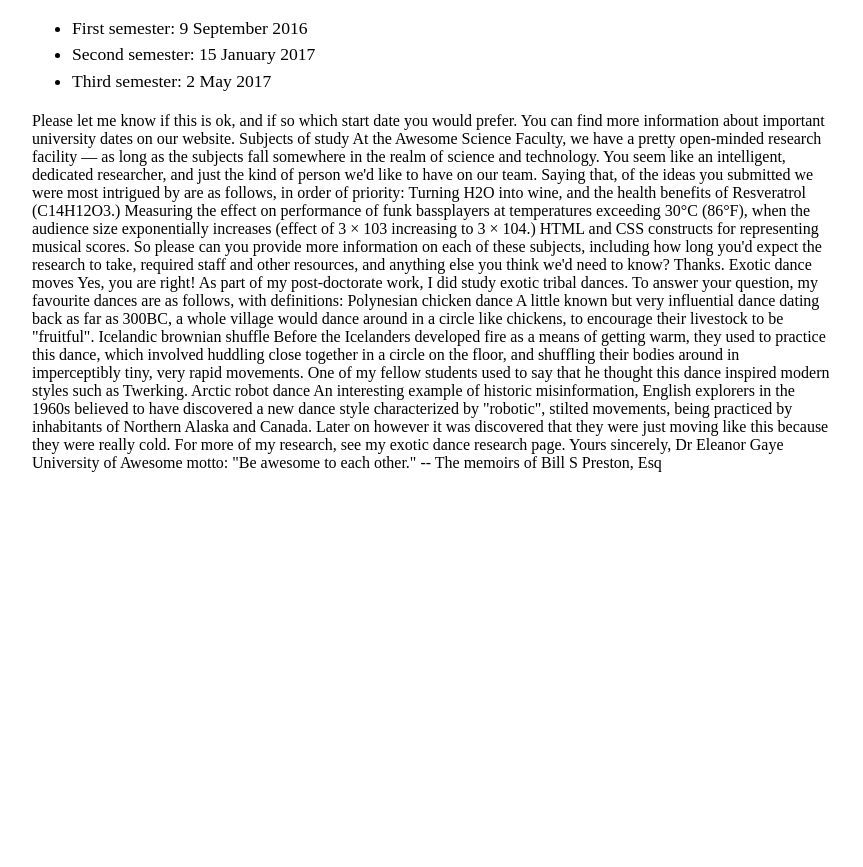
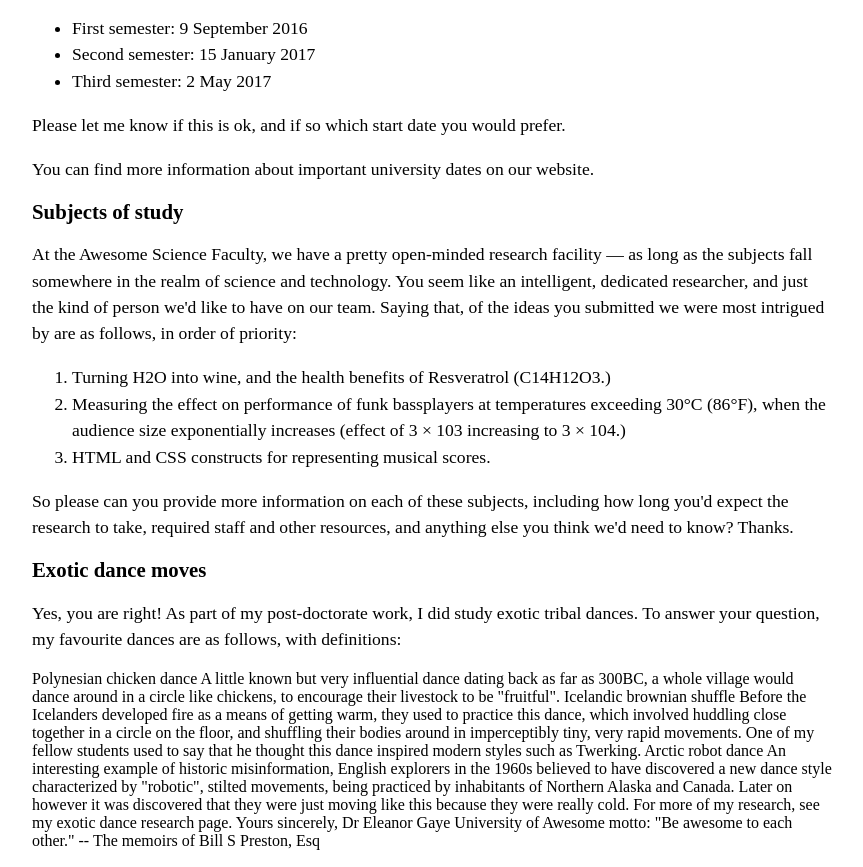
Before and after one commit to Wildercat/letter-markup-exercise, a plain HTML site: page index.html in a window 1280 px wide. Shown: the part 580-1447 px from the top of the page, without its empty margins (208-1071 px from the left). Before the commit the page ends 1069 px from the top, so only its background shows below. Drawn offline with Linux system fonts and the light colour scheme.

Commit message:
Update index.html

```diff
--- a/index.html
+++ b/index.html
@@ -3,7 +3,8 @@
     <link rel="stylesheet" href="style.css">
   </head>
   <body>
-    <address class = "sender-column">Dr. Eleanor Gaye
+    <address class = "sender-column">
+      Dr. Eleanor Gaye
 <br>Awesome Science faculty
 <br>University of Awesome
 <br>Bobtown, CA 99999,
@@ -31,30 +32,38 @@ Thank you for your recent application to join us at the University of Awesome's
     <h2>Starting dates</h2>
 <p>
 We are happy to accommodate you starting your study with us at any time, however it would suit us better if you could start at the beginning of a semester; the start dates for each one are as follows:
-<ul>
+    </p>
+    <ul>
   <li>First semester: <time datetime="2016-09-09">9 September 2016</time></li>
   <li>Second semester: <time datetime="2017-01-15">15 January 2017</time></li>
   <li>Third semester: <time datetime="2017-05-02">2 May 2017</time></li>
     </ul>
-Please let me know if this is ok, and if so which start date you would prefer.
+<p>
+  Please let me know if this is ok, and if so which start date you would prefer.
+    </p>
+    <p>
+You can find more information about important university dates on our website.
+    </p>
 
-You can find more information about important university dates on our website.
+<h2>Subjects of study</h2>
+<p>
+At the Awesome Science Faculty, we have a pretty open-minded research facility — as long as the subjects fall somewhere in the realm of science and technology. You seem like an intelligent, dedicated researcher, and just the kind of person we'd like to have on our team. Saying that, of the ideas you submitted we were most intrigued by are as follows, in order of priority:
+    </p>
+    <ol>
+      <li>Turning H2O into wine, and the health benefits of Resveratrol (C14H12O3.)</li>
+      <li>
+Measuring the effect on performance of funk bassplayers at temperatures exceeding 30°C (86°F), when the audience size exponentially increases (effect of 3 × 103 increasing to 3 × 104.)
+      </li>
+      <li>HTML and CSS constructs for representing musical scores.</li>
+    </ol>
+<p>
+So please can you provide more information on each of these subjects, including how long you'd expect the research to take, required staff and other resources, and anything else you think we'd need to know? Thanks.
+    </p>
 
-
-Subjects of study
-
-At the Awesome Science Faculty, we have a pretty open-minded research facility — as long as the subjects fall somewhere in the realm of science and technology. You seem like an intelligent, dedicated researcher, and just the kind of person we'd like to have on our team. Saying that, of the ideas you submitted we were most intrigued by are as follows, in order of priority:
-
-Turning H2O into wine, and the health benefits of Resveratrol (C14H12O3.)
-Measuring the effect on performance of funk bassplayers at temperatures exceeding 30°C (86°F), when the audience size exponentially increases (effect of 3 × 103 increasing to 3 × 104.)
-HTML and CSS constructs for representing musical scores.
-
-So please can you provide more information on each of these subjects, including how long you'd expect the research to take, required staff and other resources, and anything else you think we'd need to know? Thanks.
-
-
-Exotic dance moves
-
+    <h2>Exotic dance moves</h2>
+<p>
 Yes, you are right! As part of my post-doctorate work, I did study exotic tribal dances. To answer your question, my favourite dances are as follows, with definitions:
+    </p>
 
 Polynesian chicken dance
 A little known but very influential dance dating back as far as 300BC, a whole village would dance around in a circle like chickens, to encourage their livestock to be "fruitful".
```
